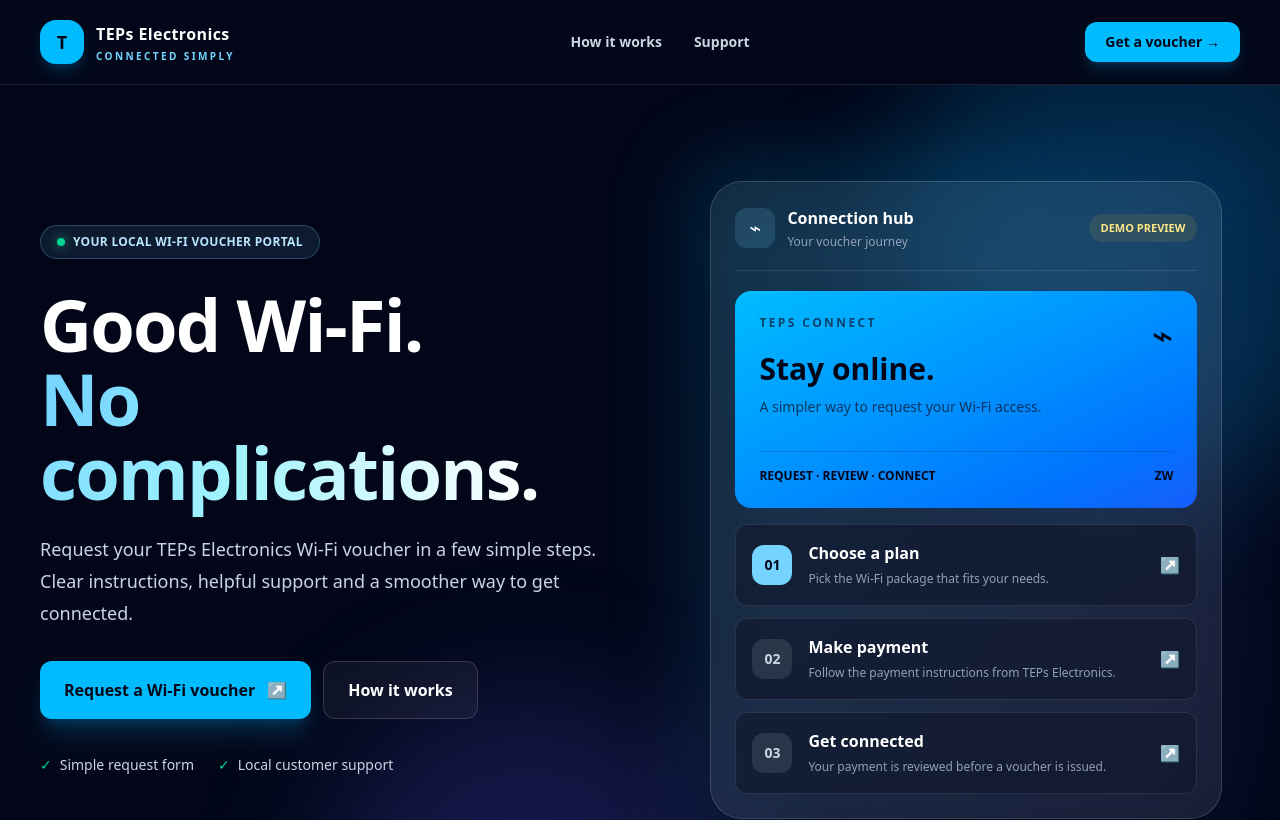
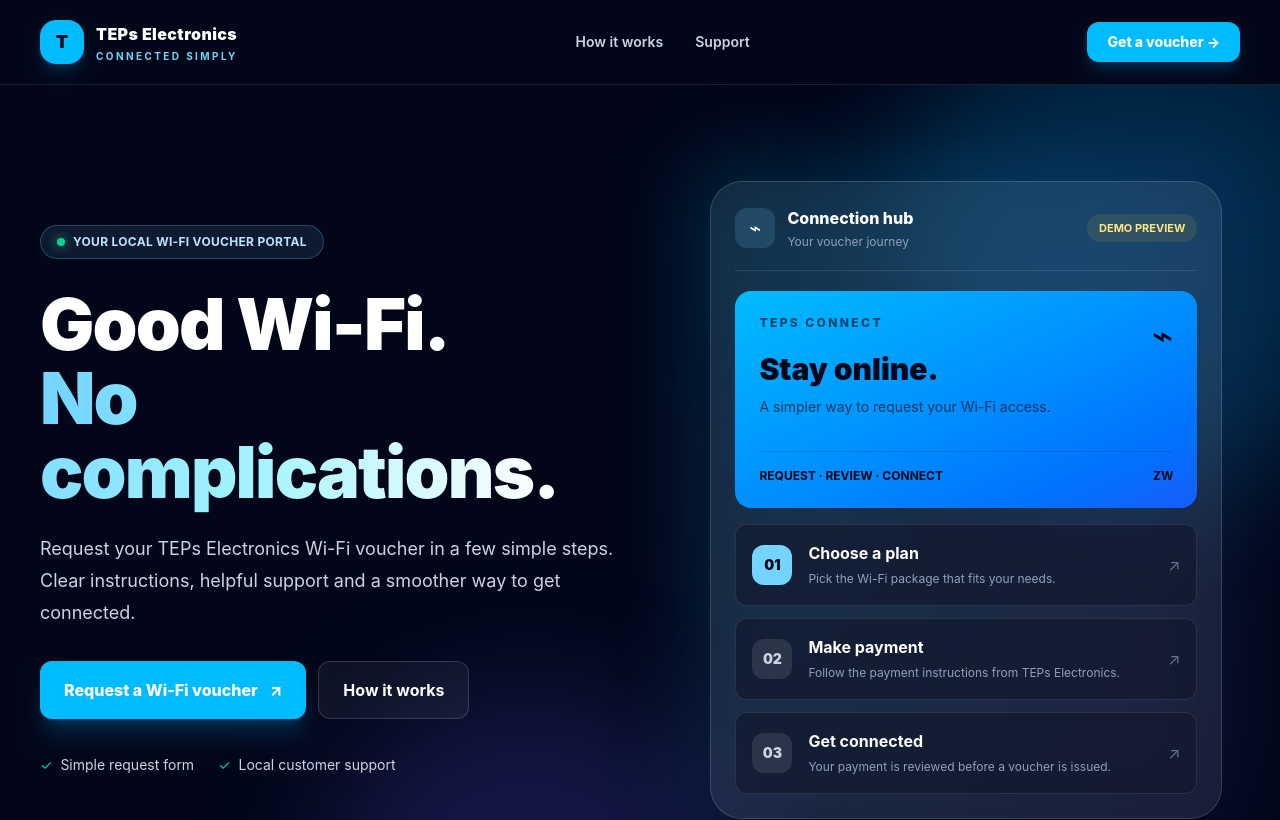
Before and after one commit to terencesimz40-bot/Voucher-App, a Next.js app in the folder frontend/: page / in a window 1280 px wide. Shown: the top 820 px of the page. Built offline with nearby package versions, Linux system fonts and the light colour scheme.

Commit message:
Fix Tailwind CSS generation on Vercel

```diff
--- a/frontend/tailwind.css
+++ b/frontend/tailwind.css
@@ -1 +1,49 @@
 @import "tailwindcss";
+
+/* Explicitly scan the Next.js pages and UI components in this project.
+   This keeps Tailwind v4 utility generation reliable in Vercel builds. */
+@source "./pages";
+@source "./client";
+@source "./administration";
+
+/* Reliable global defaults while the utility stylesheet is loaded. */
+:root {
+  color-scheme: light;
+  font-family: Inter, ui-sans-serif, system-ui, -apple-system, BlinkMacSystemFont, "Segoe UI", sans-serif;
+  font-synthesis: none;
+  text-rendering: optimizeLegibility;
+  -webkit-font-smoothing: antialiased;
+  -moz-osx-font-smoothing: grayscale;
+}
+
+html {
+  min-height: 100%;
+  scroll-behavior: smooth;
+}
+
+body {
+  min-height: 100vh;
+  margin: 0;
+  background: #ffffff;
+}
+
+* {
+  box-sizing: border-box;
+}
+
+button,
+input,
+select,
+textarea {
+  font: inherit;
+}
+
+a {
+  color: inherit;
+  text-decoration: none;
+}
+
+button,
+a {
+  -webkit-tap-highlight-color: transparent;
+}
```
